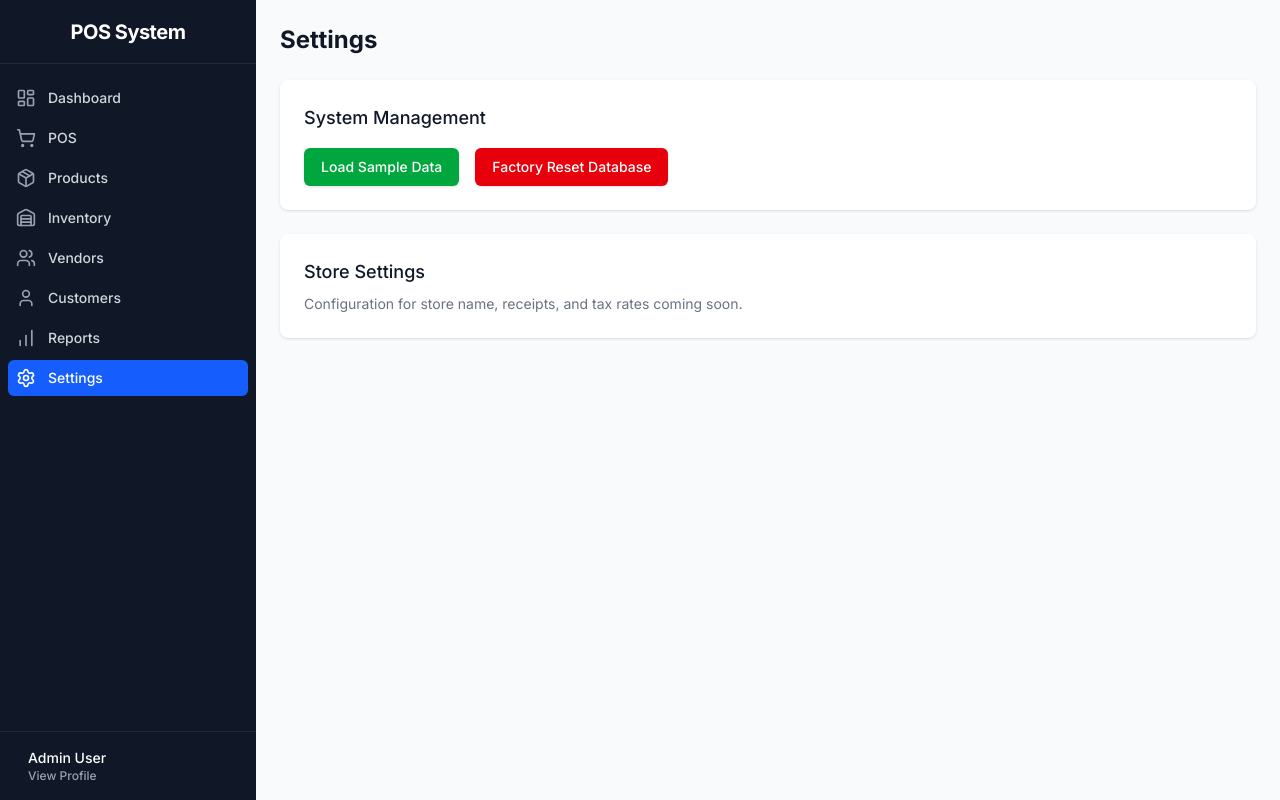
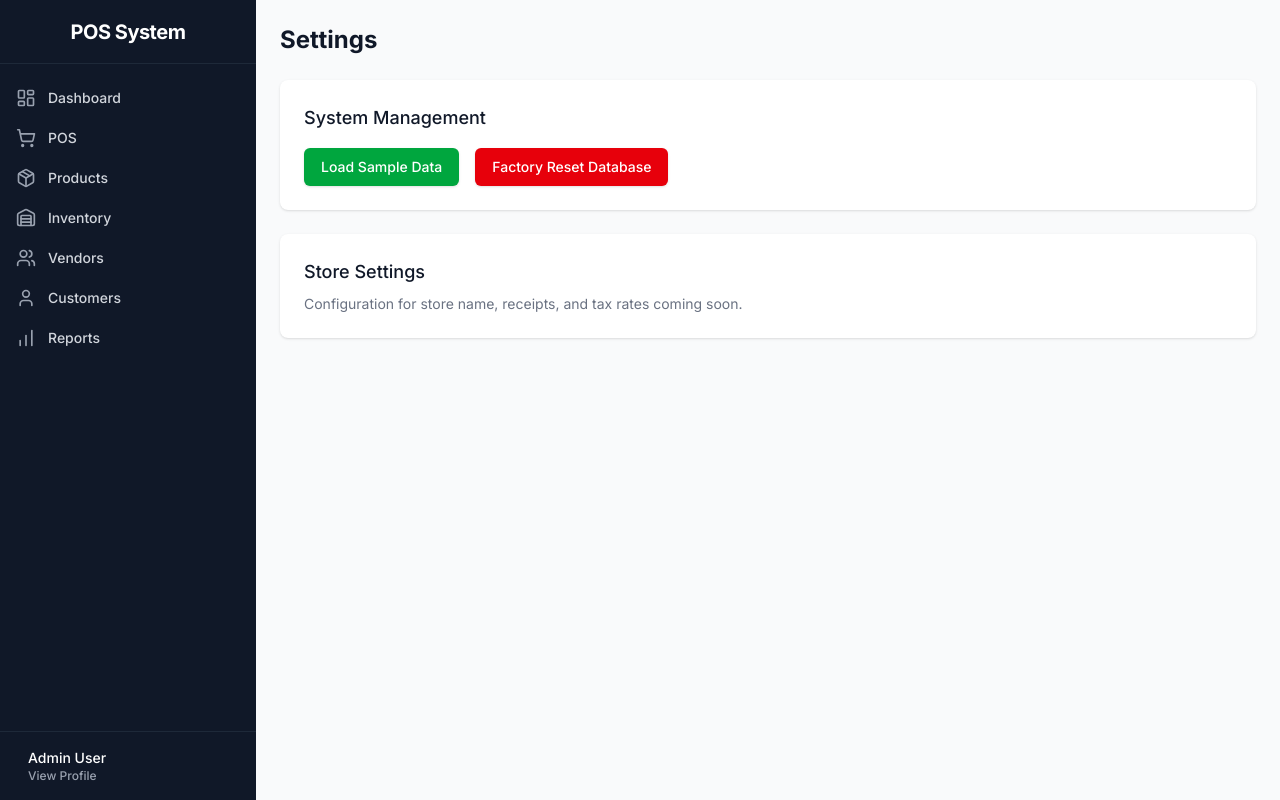
Before and after one commit to RensithUdara/Bussiness-POS-System, a Next.js app: page /settings in a window 1280 px wide. Built offline with nearby package versions, Linux system fonts and the light colour scheme.

Commit message:
fix: remove Settings item from navigation in Sidebar component

```diff
--- a/components/Sidebar.tsx
+++ b/components/Sidebar.tsx
@@ -13,7 +13,6 @@ const navItems = [
     { name: 'Vendors', href: '/vendors', icon: Users },
     { name: 'Customers', href: '/customers', icon: User },
     { name: 'Reports', href: '/reports', icon: BarChart },
-    { name: 'Settings', href: '/settings', icon: Settings },
 ];
 
 export function Sidebar() {
```
